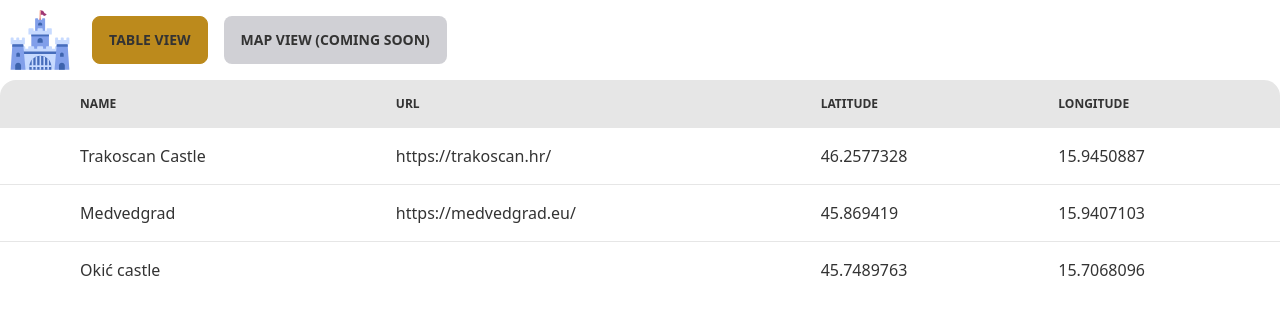
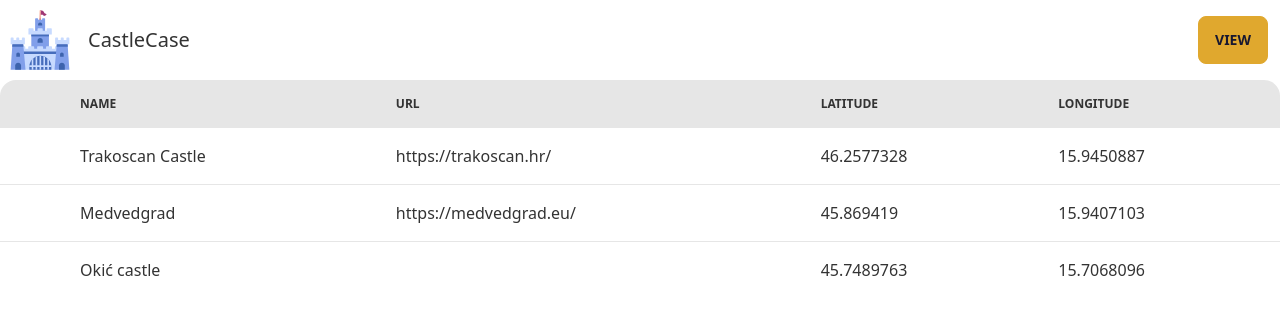
Before and after one commit to fuzulus/castles-svelte, a SvelteKit app: page / in a window 1280 px wide. Shown: the top 314 px of the page. Built offline with nearby package versions, Linux system fonts and the light colour scheme.

Commit message:
feat(map): add map view with leaflet

```diff
--- a/package.json
+++ b/package.json
@@ -15,6 +15,7 @@
 		"@sveltejs/adapter-auto": "^1.0.0",
 		"@sveltejs/adapter-netlify": "^1.0.0-next.88",
 		"@sveltejs/kit": "^1.0.0",
+		"@types/leaflet": "^1.9.0",
 		"@typescript-eslint/eslint-plugin": "^5.45.0",
 		"@typescript-eslint/parser": "^5.45.0",
 		"autoprefixer": "^10.4.13",
@@ -33,6 +34,7 @@
 	},
 	"type": "module",
 	"dependencies": {
-		"daisyui": "^2.47.0"
+		"daisyui": "^2.47.0",
+		"leaflet": "^1.9.3"
 	}
 }
--- a/src/lib/components/NavLink.svelte
+++ b/src/lib/components/NavLink.svelte
@@ -1,15 +1,9 @@
 <script>
-    import {onMount} from 'svelte';
-
-    let currentPath;
-
-    onMount(() => {
-        currentPath = window.location.pathname;
-    });
+    import {page} from '$app/stores';
 
     export let href = '';
     export let content = '';
-    export let variant = 'primary';
+    export let variant = 'neutral';
 </script>
 
-<a {href} class="btn btn-{variant}" class:btn-active={currentPath === href}>{content}</a>
+<a {href} class="link link-hover link-{variant}" class:link-primary={$page.url.pathname === href}>{content}</a>
--- a/src/routes/+layout.svelte
+++ b/src/routes/+layout.svelte
@@ -5,14 +5,18 @@
 </script>
 
 <div class="navbar bg-base-100">
-    <div class="flex-initial">
+    <div class="flex-1">
 	<Icon />
+    <span class="normal-case text-xl ml-4">CastleCase</span>
     </div>
-    <div class="flex-initial ml-4">
-        <ul class="menu menu-compact menu-horizontal px-1">
-          <li class="mr-4"><NavLink href={'/'} content={'Table view'}/></li>
-          <li><NavLink href={'/map'} content={'Map view (coming soon)'} variant={'disabled'}/></li>
-        </ul>
-      </div>
+    <div class="flex-none">
+        <div class="dropdown dropdown-end">
+            <label tabindex="0" class="btn btn-primary m-1">View</label>
+            <ul tabindex="0" class="dropdown-content menu p-2 shadow bg-base-100 rounded-box w-52" style="z-index: 2001">
+                <li><NavLink href={'/'} content={'Table view'}/></li>
+                <li><NavLink href={'/map'} content={'Map view'}/></li>
+            </ul>
+        </div>
+    </div>
 </div>
 <slot />
--- a/src/routes/+page.svelte
+++ b/src/routes/+page.svelte
@@ -1,6 +1,4 @@
 <script>
-	import { dataset_dev } from 'svelte/internal';
-
 	/** @type {import('./$types').PageData} */
 	export let data;
 </script>
--- /dev/null
+++ b/src/routes/map/+page.svelte
@@ -0,0 +1,34 @@
+<script>
+    import {onMount} from 'svelte';
+    import L from 'leaflet';
+
+    /** @type {import('./$types').PageData} */
+	export let data;
+
+    onMount(() => {
+        const map = L.map('map').setView([44.8401746, 15.8942923], 7);
+
+        L.tileLayer('https://tile.openstreetmap.org/{z}/{x}/{y}.png', {
+            maxZoom: 19,
+            attribution: '&copy; <a href="http://www.openstreetmap.org/copyright">OpenStreetMap</a>'
+        }).addTo(map);
+
+        for (const castle of data.castles) {
+            L
+                .marker([castle.lat, castle.long])
+                .bindPopup(castle.name)
+                .addTo(map);
+        }
+    });
+</script>
+
+<style>
+    @import 'leaflet/dist/leaflet.css';
+
+    #map {
+        height: 100vh;
+        width: 100%;
+    }
+</style>
+
+<div id="map"></div>
--- /dev/null
+++ b/src/routes/map/+page.ts
@@ -0,0 +1,11 @@
+import { error } from '@sveltejs/kit';
+import castles from '$lib/data/castles.json';
+
+/** @type {import('./$types').PageLoad} */
+export function load() {
+	if (undefined === castles) {
+		error(404, 'Not found');
+	}
+
+	return { castles };
+}
```
Also changed, not shown: 1 other file (tests, documents, lock files or other folders).
